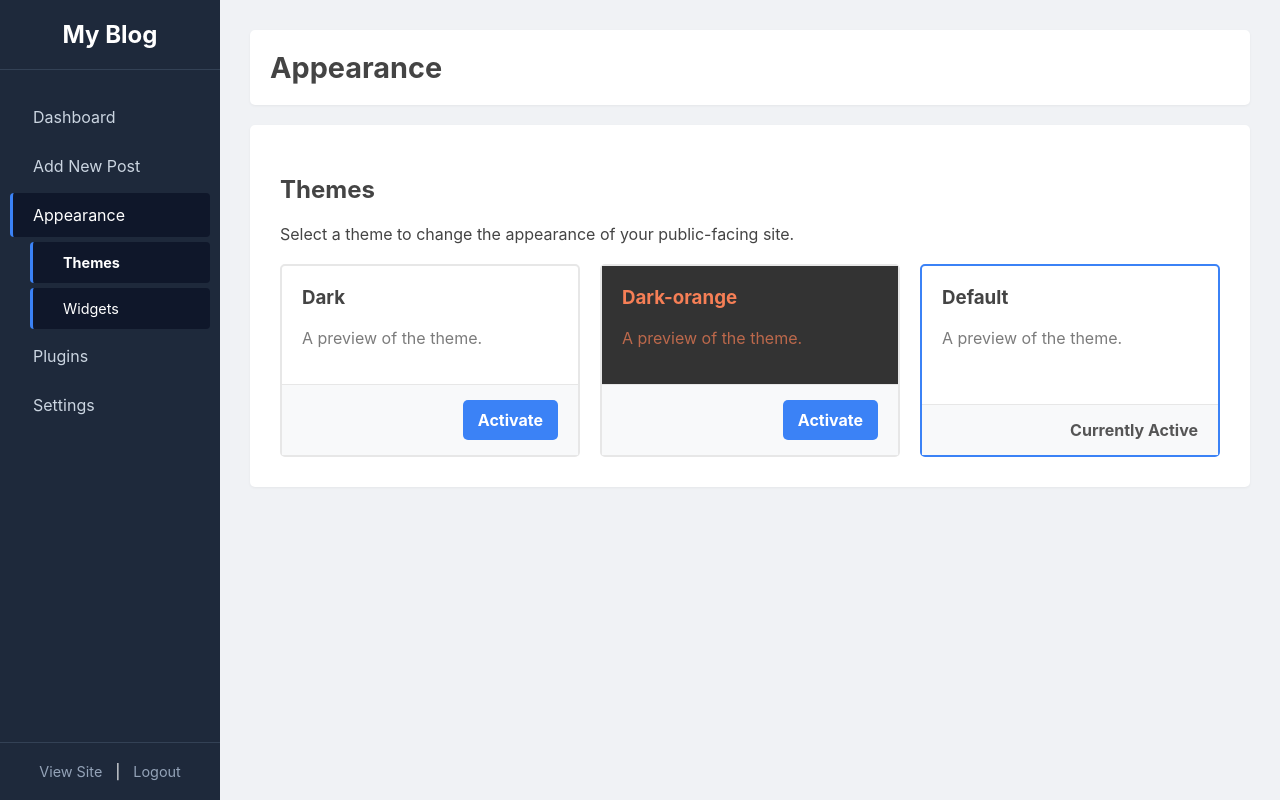
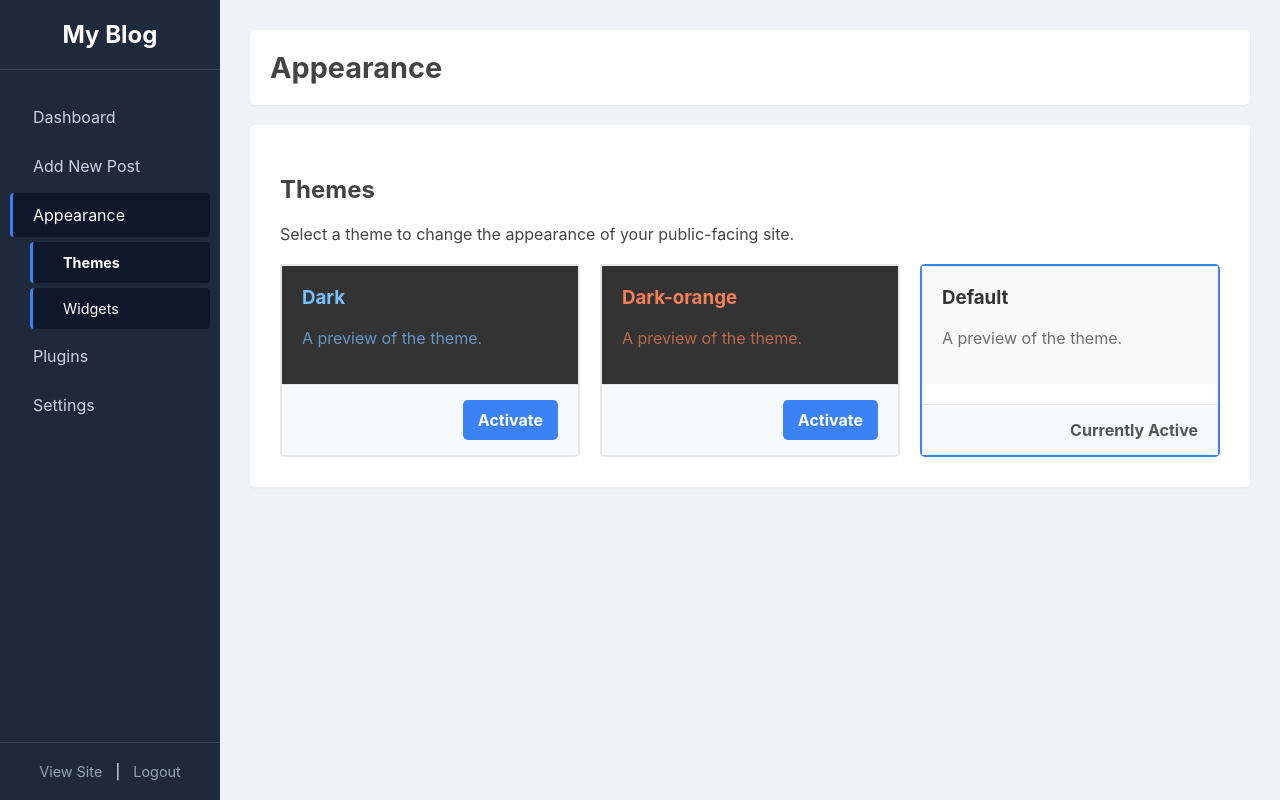
Before and after one commit to Anon011073/anonblog, a PHP site: page /admin/themes.php in a window 1280 px wide. Run offline with PHP 8.4, Linux system fonts and the light colour scheme; the visitor is signed in with stand-in values (Sample User, id 1).

Commit message:
Update themes.php
reverted theme names to original

```diff
--- a/admin/themes.php
+++ b/admin/themes.php
@@ -67,9 +67,9 @@ $themes = array_filter(scandir($themes_dir), function($item) use ($themes_dir) {
     <div class="themes-grid">
 <?php foreach ($themes as $theme):
     $preview_style = '';
-    if ($theme === 'default-light') {
+    if ($theme === 'default') {
         $preview_style = 'background-color: #f9f9f9; color: #333;';
-    } elseif ($theme === 'default-dark') {
+    } elseif ($theme === 'dark') {
         $preview_style = 'background-color: #333; color: #79c0ff;';
     } elseif ($theme === 'dark-orange') {
         $preview_style = 'background-color: #333; color: #f67f56;';
```
